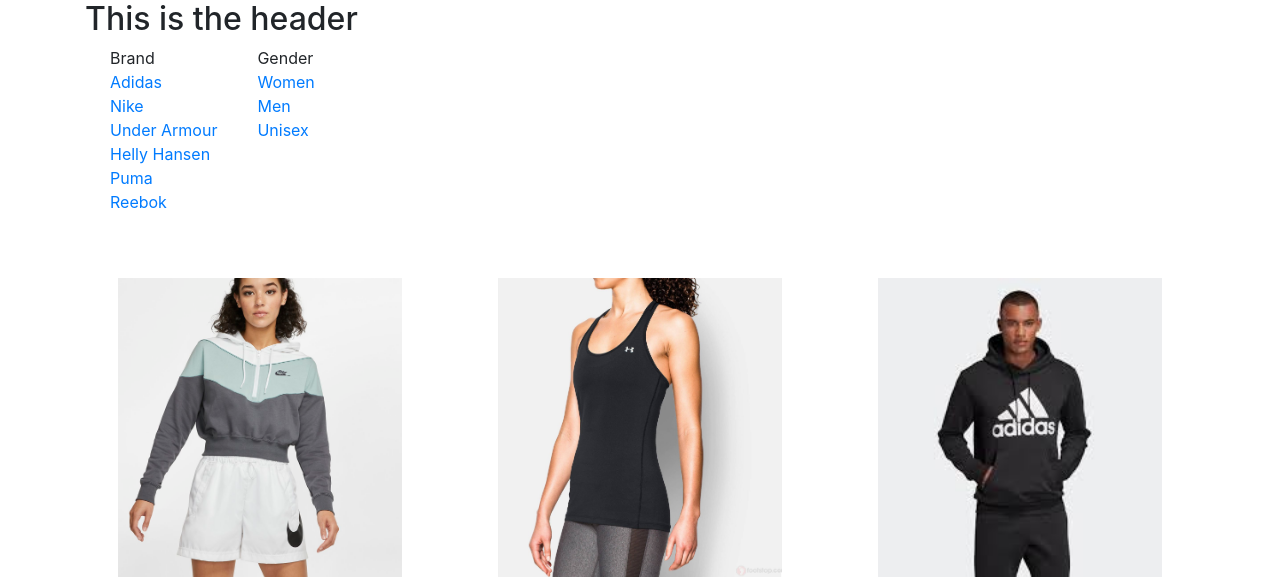
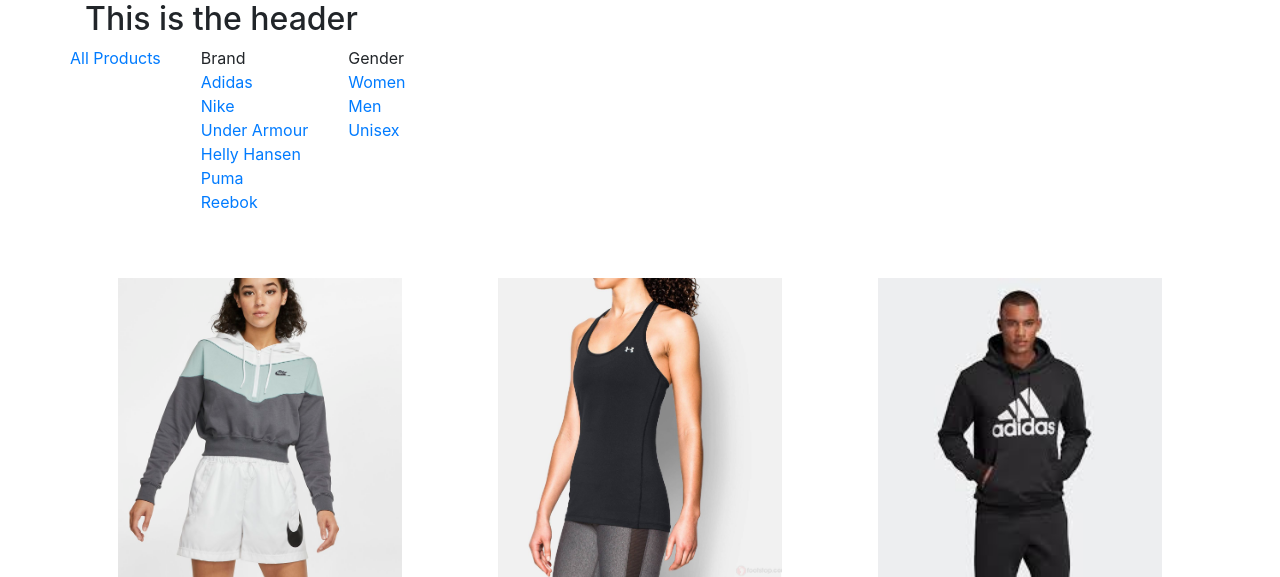
Before and after one commit to lanle98/Le_L_Le_T_3014_CMS, a PHP site: page /index.php in a window 1280 px wide. Shown: the top 577 px of the page. Run offline with PHP 8.4, Linux system fonts and the light colour scheme; data comes from the database, SQL or seed files in the repository.

Commit message:
added all products filter

```diff
--- a/admin/scripts/read.php
+++ b/admin/scripts/read.php
@@ -19,7 +19,7 @@ function getSingleMovie($tbl, $col, $id)
 
     //
     $pdo = Database::getInstance()->getConnection();
-    $query = "select p.*, GROUP_CONCAT(c.color_name) as color, g.gender_type as gender, r.review_scale as review, b.brand_name as brand from tbl_products p left join tbl_linking_color link ON link.product_id = p.product_id left join tbl_color c on c.color_id = link.color_id left join tbl_linking_gender link_g ON link_g.product_id = p.product_id left join tbl_gender g on g.gender_id = link_g.gender_id left join tbl_linking_review link_r on link_r.product_id = p.product_id left join tbl_review r on r.review_id = link_r.review_id left join tbl_linking_brand link_b on link_b.product_id = p.product_id left join tbl_brand b on b.brand_id = link_b.brand_id where p.product_id=$id;";
+    $query = "select p.*, GROUP_CONCAT(c.color_name) as color, g.gender_type as gender, r.review_scale as review, b.brand_name as brand from $tbl p left join tbl_linking_color link ON link.product_id = p.product_id left join tbl_color c on c.color_id = link.color_id left join tbl_linking_gender link_g ON link_g.product_id = p.product_id left join tbl_gender g on g.gender_id = link_g.gender_id left join tbl_linking_review link_r on link_r.product_id = p.product_id left join tbl_review r on r.review_id = link_r.review_id left join tbl_linking_brand link_b on link_b.product_id = p.product_id left join tbl_brand b on b.brand_id = link_b.brand_id where p.product_id=$id;";
 
     $results = $pdo->query($query);
 
--- a/templates/header.php
+++ b/templates/header.php
@@ -3,7 +3,7 @@
 <header>
     <h2>This is the header</h2>
     <nav class='filterNav row'>
-
+        <a href="index.php">All Products</a>
         <ul>
             Brand
             <?php
```
